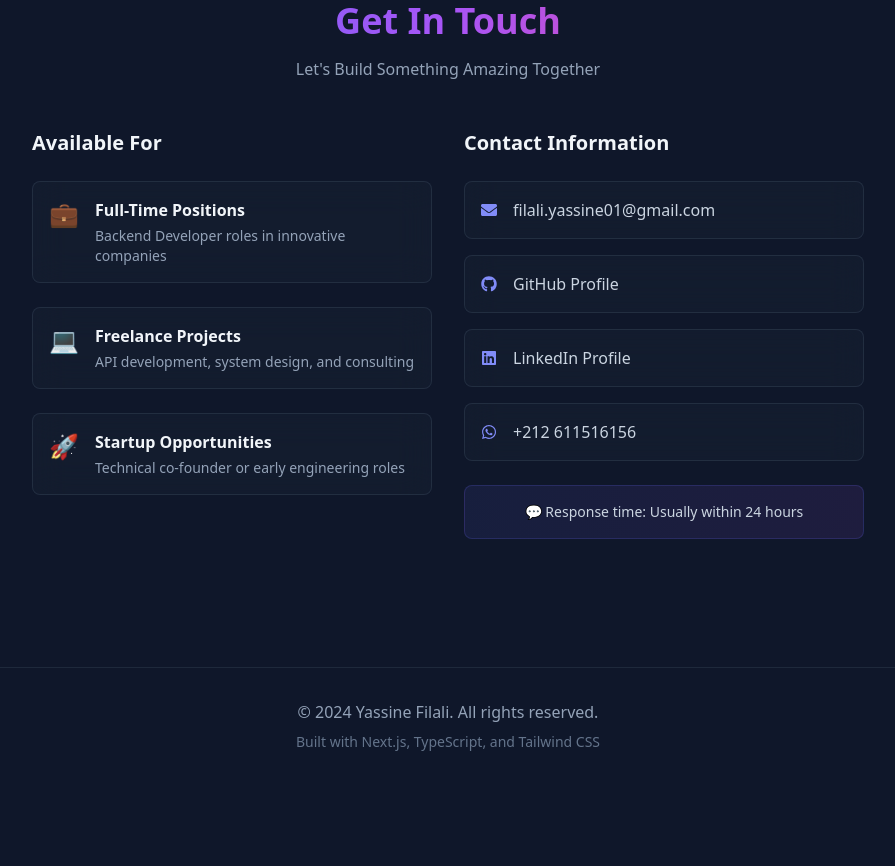
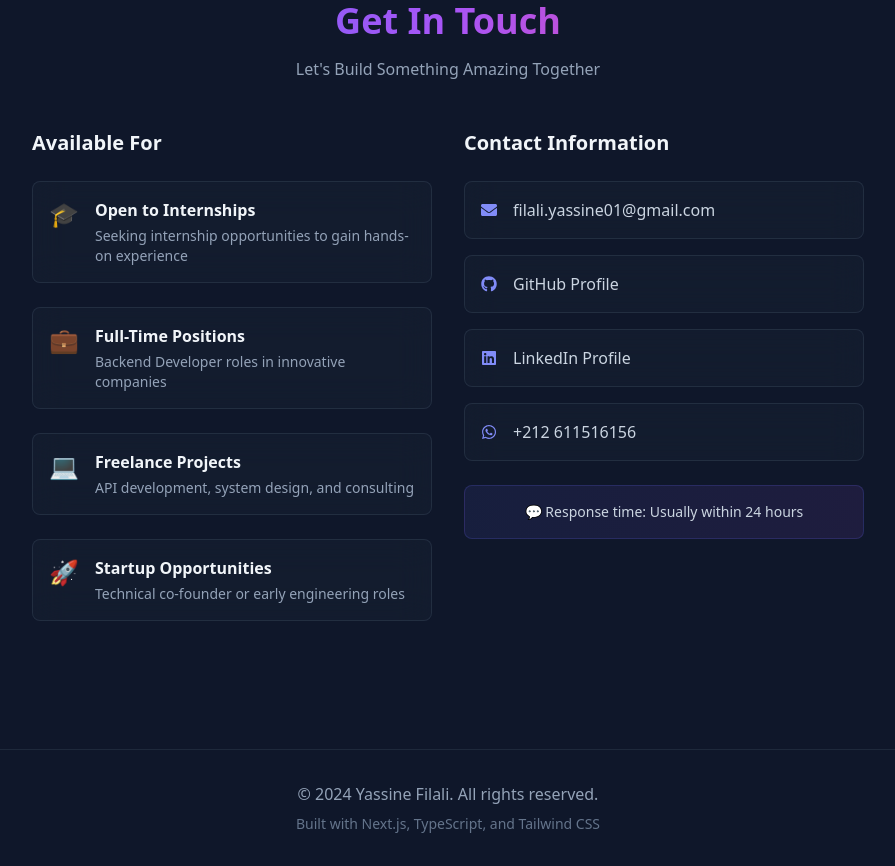
Before and after one commit to FilaliYassine/Portfolio, a Next.js app: page / in a window 1280 px wide. Shown: the part 4800-5666 px from the top of the page, without its empty margins (192-1087 px from the left). Before the commit the page ends 5584 px from the top, so only its background shows below. Built offline with nearby package versions, Linux system fonts and the light colour scheme.

Commit message:
Add 'Open to Internships' option in Available For section

```diff
--- a/pages/index.tsx
+++ b/pages/index.tsx
@@ -503,6 +503,11 @@ const Home: NextPage = () => {
               <h3 className="text-xl font-semibold mb-4">Available For</h3>
               {[
                 {
+                  icon: '🎓',
+                  title: 'Open to Internships',
+                  description: 'Seeking internship opportunities to gain hands-on experience'
+                },
+                {
                   icon: '💼',
                   title: 'Full-Time Positions',
                   description: 'Backend Developer roles in innovative companies'
```
